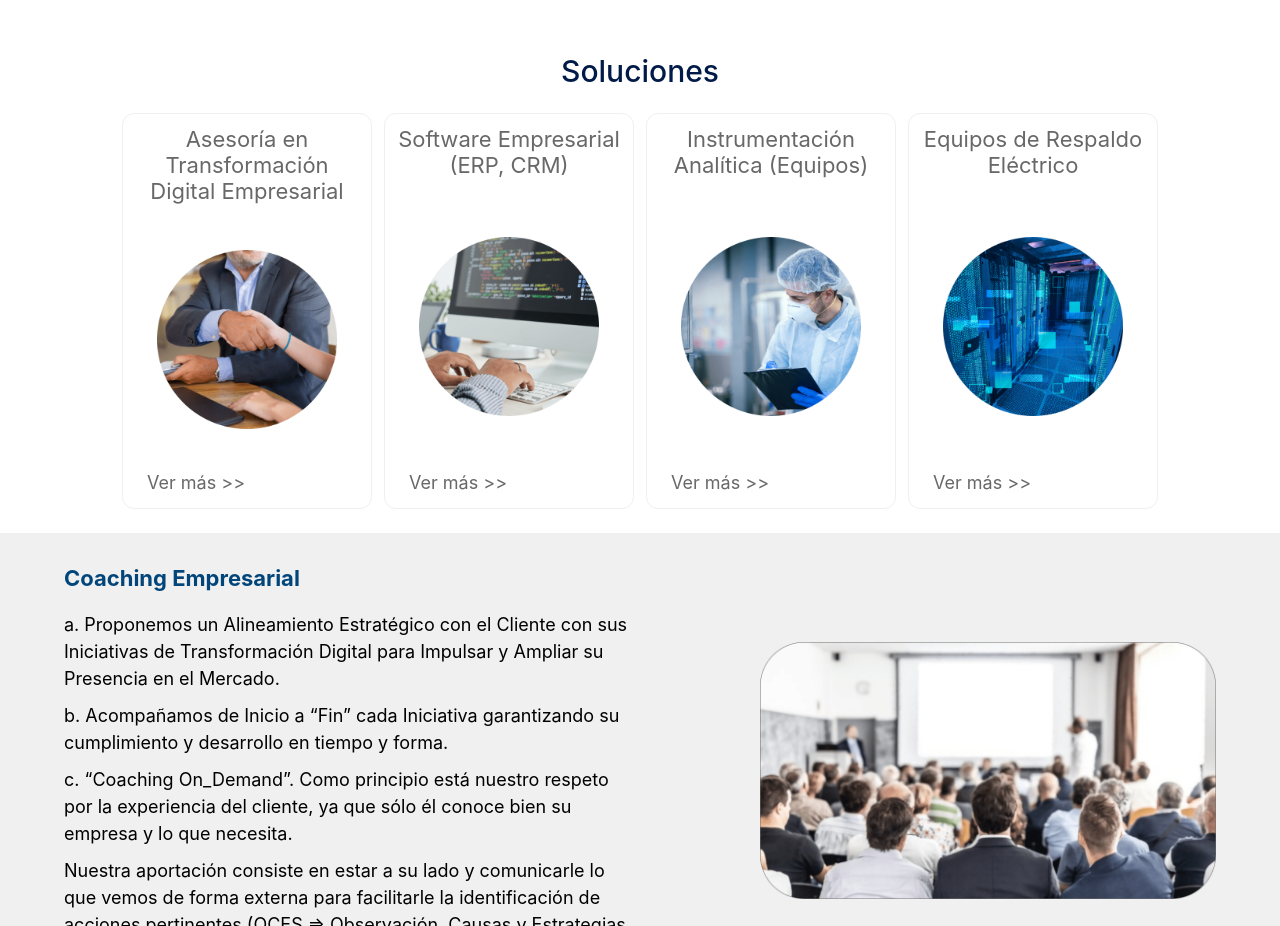
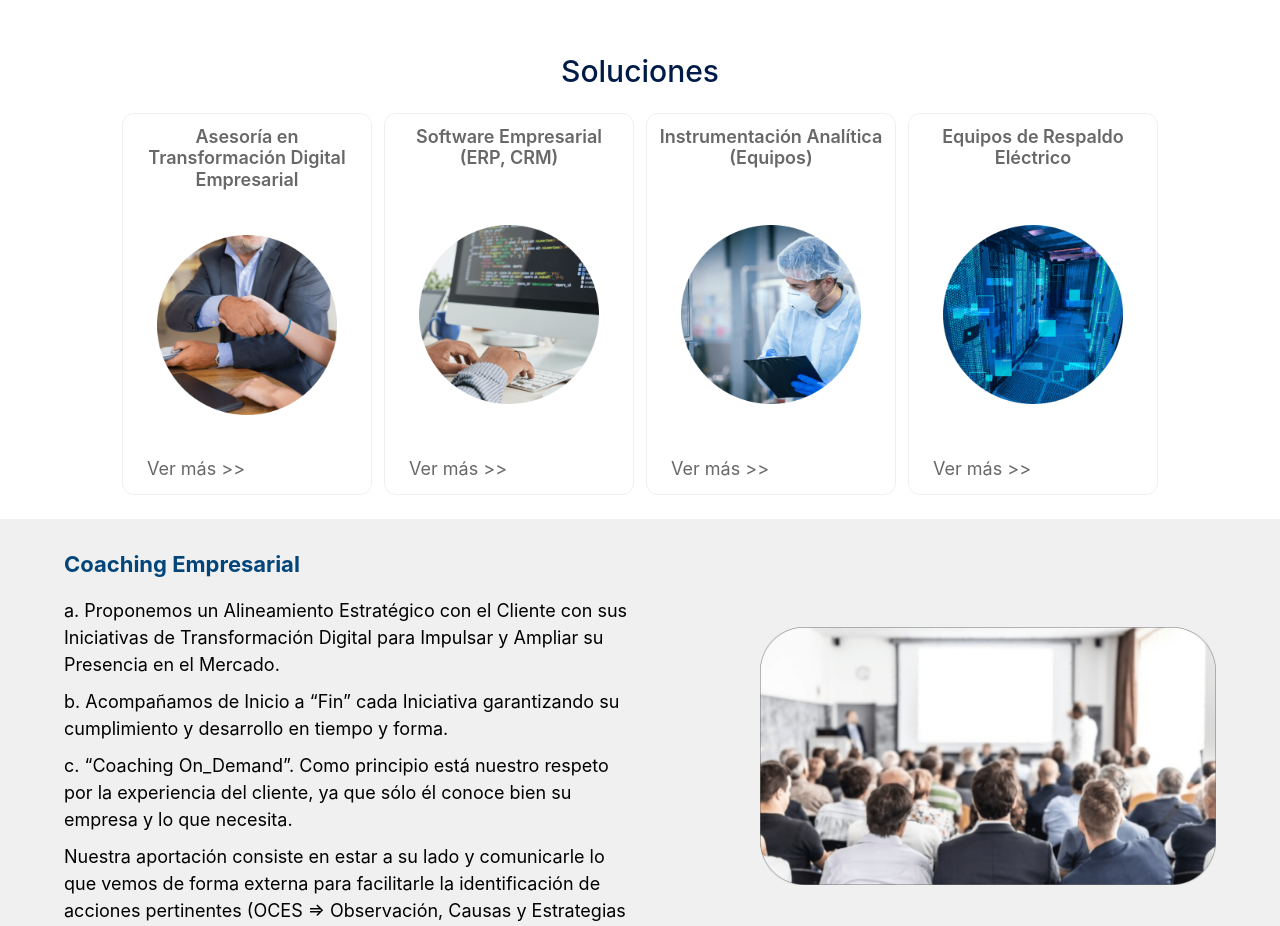
Before and after one commit to samuel-mc/vtde, a plain HTML site: page index.html in a window 1280 px wide. Shown: the part 1548-2474 px from the top of the page. Drawn offline with nearby package versions, Linux system fonts and the light colour scheme.

Commit message:
Cambio Sección Sóluciones

```diff
--- a/styles/main.css
+++ b/styles/main.css
@@ -250,9 +250,9 @@ li {
 }
 
 .soluciones__card .card__title {
-    font-size: var(--lg);
+    font-size: var(--md);
+    font-weight: 600;
     text-align: center;
-    font-weight: normal;
 }
 .soluciones__card .card__img {
     width: 80%;
```
